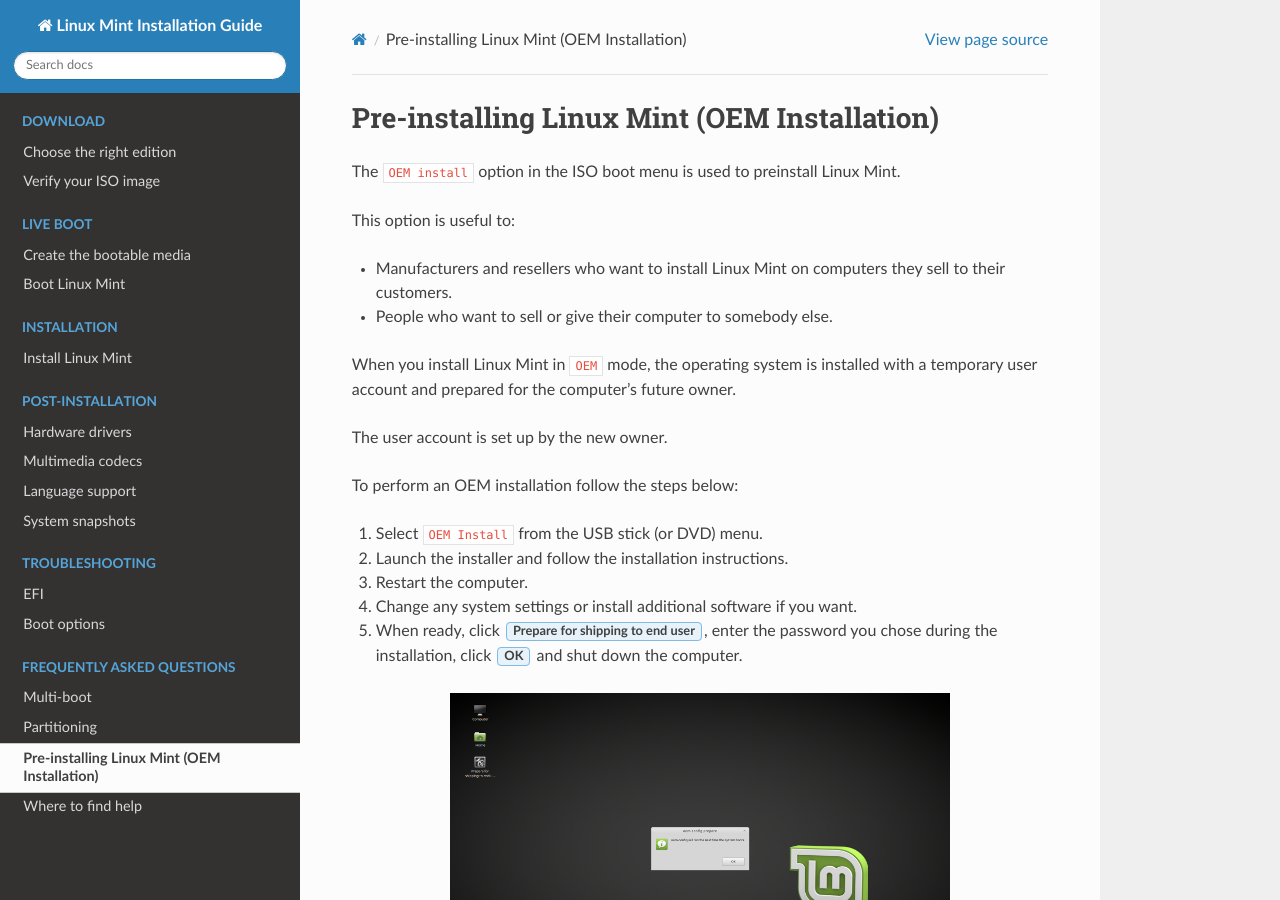
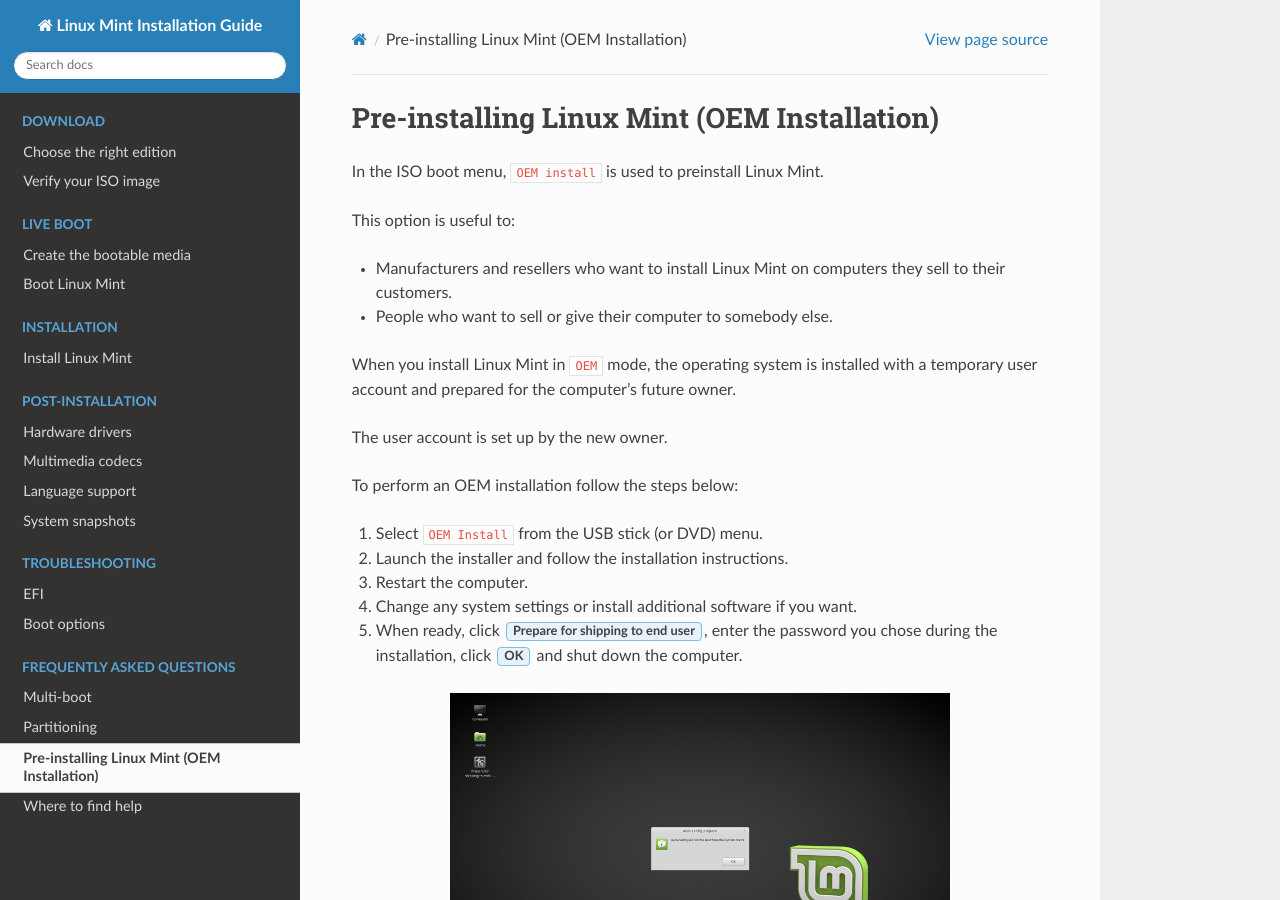
Before and after one commit to French77/doc-installation-guide, a Sphinx documentation site: the page built from docs/oem.rst, in a window 1280 px wide and 900 px high. Built offline with Sphinx 7.4.7 and the Read the Docs theme 2.0.0, drawn with Linux system fonts in a browser that asks for light colours.

Commit message:
Review docs

```diff
--- a/docs/boot_options.rst
+++ b/docs/boot_options.rst
@@ -6,7 +6,7 @@
 Compatibility mode
 ------------------
 
-The easiest option is to select the ``compatibility mode`` option from the USB stick (or DVD) boot menu.
+The easiest option is to select ``compatibility mode`` from the USB stick (or DVD) boot menu.
 
 .. figure:: images/efi-compatibility.png
     :width: 500px
--- a/docs/install.rst
+++ b/docs/install.rst
@@ -61,7 +61,7 @@
 
 .. note::
 
-    If you want to manage the partitions or specify which partitions to use, select the :guilabel:`Something else` option.
+    If you want to manage the partitions or specify which partitions to use, select :guilabel:`Something else`.
 
     .. figure:: images/installer-partitions.png
         :width: 500px
--- a/docs/oem.rst
+++ b/docs/oem.rst
@@ -1,7 +1,7 @@
 Pre-installing Linux Mint (OEM Installation)
 ============================================
 
-The ``OEM install`` option in the ISO boot menu is used to preinstall Linux Mint.
+In the ISO boot menu, ``OEM install`` is used to preinstall Linux Mint.
 
 This option is useful to:
 
```
Also changed, not shown: 1 other file.
